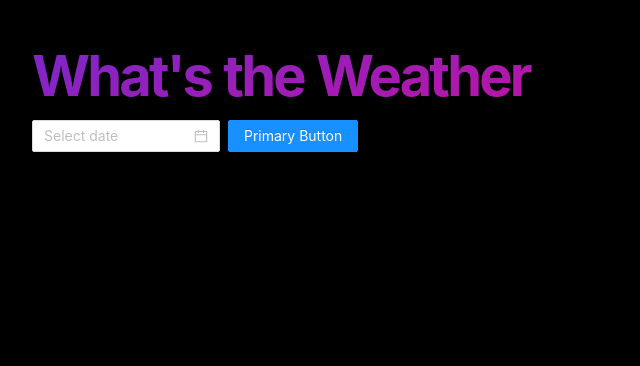
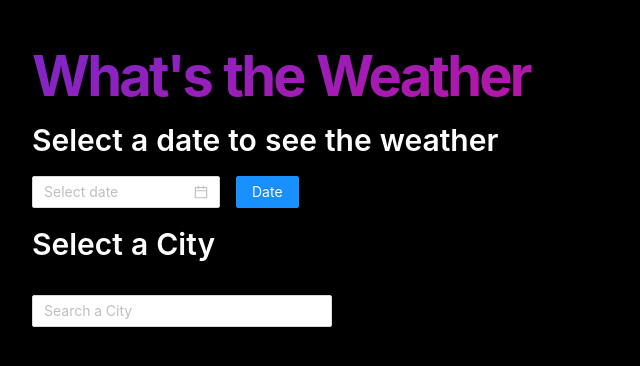
Before and after one commit to 73nko/weather, a Next.js app: page / in a window 1280 px wide. Shown: the top 366 px of the page, without its empty margins (0-640 px from the left). Built offline with nearby package versions, Linux system fonts and the light colour scheme.

Commit message:
input location

```diff
--- a/package.json
+++ b/package.json
@@ -21,7 +21,7 @@
   },
   "devDependencies": {
     "@types/node": "18.6.4",
-    "@types/react": "18.0.16",
+    "@types/react": "^18.0.17",
     "@types/react-dom": "18.0.6",
     "cypress": "^10.4.0",
     "eslint": "8.21.0",
--- a/pages/index.tsx
+++ b/pages/index.tsx
@@ -1,22 +1,36 @@
 import type { NextPage } from 'next';
 import Head from 'next/head';
 import { Header } from '../components/Header';
+import { Typography } from 'antd';
 
-import { Button, DatePicker, version } from 'antd';
+import { Button, DatePicker, Input, Space, version, Row } from 'antd';
+
+const { Search } = Input;
+
+const { Title } = Typography;
 
 const Home: NextPage = () => {
   return (
     <div>
       <Head>
-        <title>Create Next App</title>
+        <title>Weather APP</title>
         <meta name="description" content="Generated by create next app" />
         <link rel="icon" href="/favicon.ico" />
       </Head>
       <Header>{"What's the Weather"}</Header>
-      <DatePicker />
-      <Button type="primary" style={{ marginLeft: 8 }}>
-        Primary Button
-      </Button>
+      <Title className='title' level={2} style={{color: "white"}}>Select a date to see the weather</Title>
+      <Space direction="vertical" size="middle" style={{ display: 'flex' }}>
+        <Space>
+          <DatePicker />
+          <Button type="primary" style={{ marginLeft: 8 }}>
+            Date
+          </Button>
+        </Space>
+        <Title className='title' level={2} style={{color: "white"}}>Select a City</Title>
+        <Space>
+          <Input placeholder='Search a City' style={{ width: 300}}/>
+        </Space>
+      </Space>
     </div>
   );
 };
```
Also changed, not shown: 1 other file (tests, documents, lock files or other folders).
